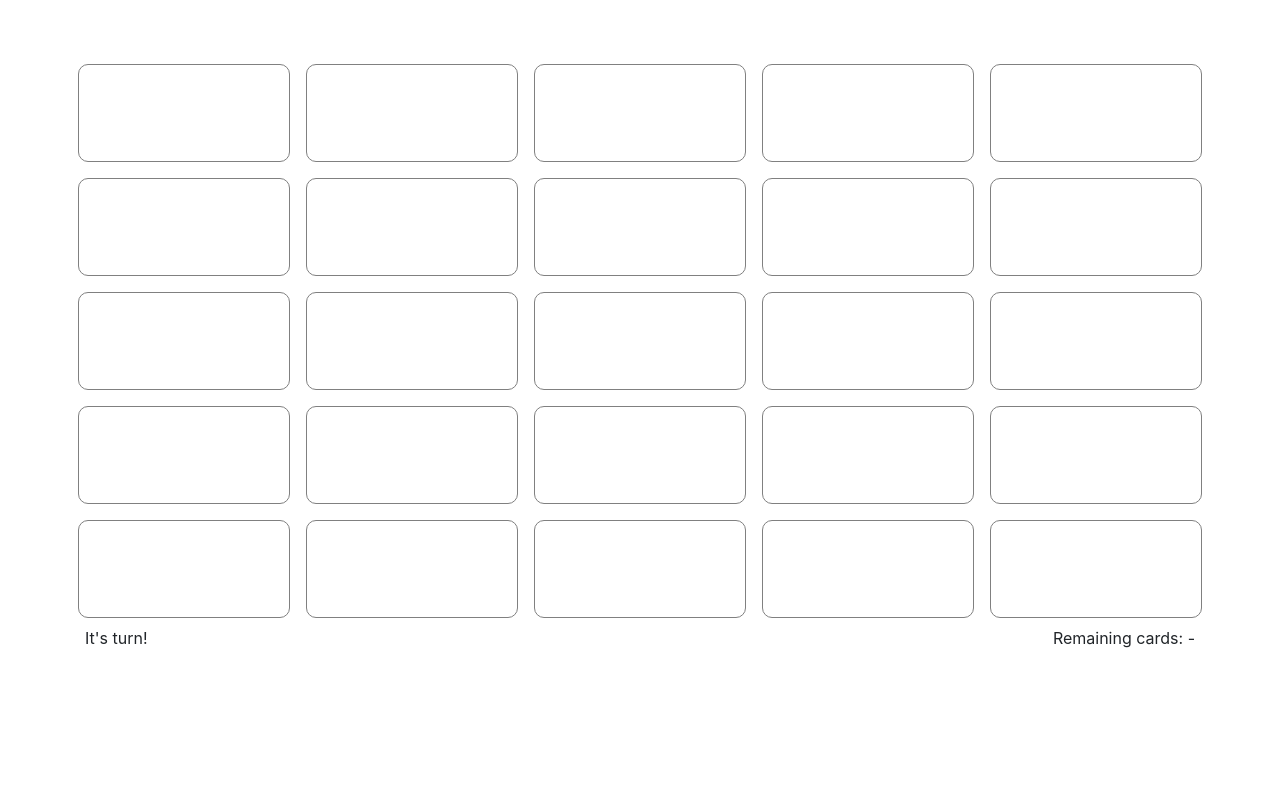
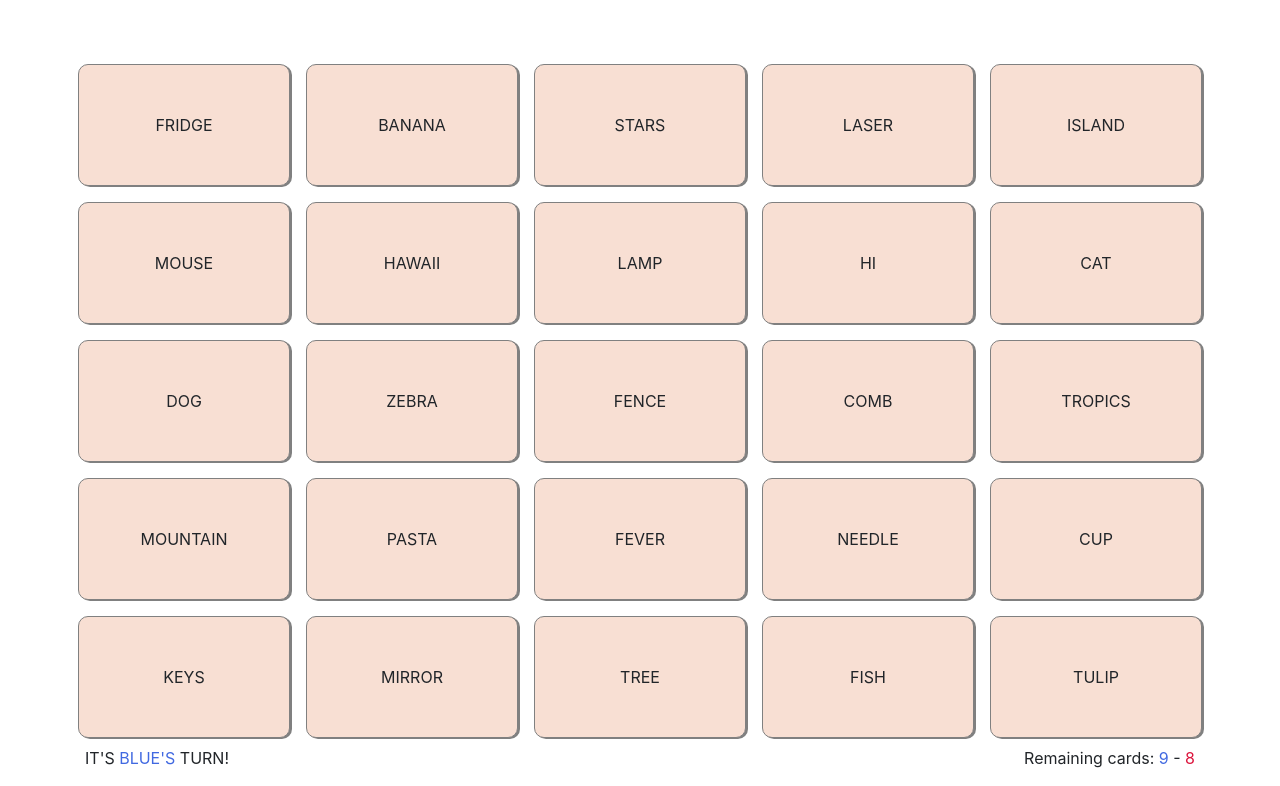
Before and after one commit to essleeung/codenames, a website: page index.html in a window 1280 px wide. Shown: the part 56-842 px from the top of the page. Before the commit the page ends 800 px from the top, so only its background shows below. Drawn offline with nearby package versions, Linux system fonts and the light colour scheme.

Commit message:
player view ready to start game

```diff
--- a/css/style.css
+++ b/css/style.css
@@ -3,6 +3,24 @@
   }
 .col {
     border: 1px solid grey;
+    box-shadow: 2px 1px 0 grey;
     border-radius: 10px;
+    background-color: #F8DFD3;
 
 }
+.blue-font {
+  color: royalblue;
+}
+.red-font {
+  color: crimson;
+}
+
+.spy-blue {
+  border: 3px solid royalblue;
+}
+.spy-red {
+  border: 3px solid crimson;
+}
+.spy-assassin {
+  border: 3px solid black;
+}
--- a/index.html
+++ b/index.html
@@ -19,53 +19,52 @@
                 <a class="nav-item pr-3 pt-2" href="./rules.html">Rules</a>
                 <div class="btn-group btn-group-toggle" data-toggle="buttons">
                     <label class="btn btn-info">
-                        <input type="radio" name="view" class="nav-item" id="spymaster-mode"
-                            aria-pressed="true">Spymaster
+                        <input type="radio" name="view" class="nav-item" id="spymaster-mode">Spymaster
                     </label>
                     <label class="btn btn-info">
-                        <input type="radio" name="view" class="nav-item" id="player-mode">Player
+                        <input type="radio" name="view" class="nav-item" id="player-mode" checked>Player
                     </label>
                 </div>
             </div>
         </nav>
     </header>
-    <div class="game-board container">
-        <div class="row mt-5">
-            <div id="box1" class="col m-2 py-5 px-2"></div>
-            <div id="box2" class="col m-2 py-5 px-2"></div>
-            <div id="box3" class="col m-2 py-5 px-2"></div>
-            <div id="box4" class="col m-2 py-5 px-2"></div>
-            <div id="box5" class="col m-2 py-5 px-2"></div>
+    <div class="container">
+        <div class="row mt-5 text-center text-uppercase" id='board'>
+            <div id="1" class="col m-2 py-5 px-2"></div>
+            <div id="2" class="col m-2 py-5 px-2"></div>
+            <div id="3" class="col m-2 py-5 px-2"></div>
+            <div id="4" class="col m-2 py-5 px-2"></div>
+            <div id="5" class="col m-2 py-5 px-2"></div>
             <div class="w-100"></div>
-            <div id="box6" class="col m-2 py-5 px-2"></div>
-            <div id="box7" class="col m-2 py-5 px-2"></div>
-            <div id="box8" class="col m-2 py-5 px-2"></div>
-            <div id="box9" class="col m-2 py-5 px-2"></div>
-            <div id="box10" class="col m-2 py-5 px-2"></div>
+            <div id="6" class="col m-2 py-5 px-2"></div>
+            <div id="7" class="col m-2 py-5 px-2"></div>
+            <div id="8" class="col m-2 py-5 px-2"></div>
+            <div id="9" class="col m-2 py-5 px-2"></div>
+            <div id="10" class="col m-2 py-5 px-2"></div>
             <div class="w-100"></div>
-            <div id="box11" class="col m-2 py-5 px-2"></div>
-            <div id="box12" class="col m-2 py-5 px-2"></div>
-            <div id="box13" class="col m-2 py-5 px-2"></div>
-            <div id="box14" class="col m-2 py-5 px-2"></div>
-            <div id="box15" class="col m-2 py-5 px-2"></div>
+            <div id="11" class="col m-2 py-5 px-2"></div>
+            <div id="12" class="col m-2 py-5 px-2"></div>
+            <div id="13" class="col m-2 py-5 px-2"></div>
+            <div id="14" class="col m-2 py-5 px-2"></div>
+            <div id="15" class="col m-2 py-5 px-2"></div>
             <div class="w-100"></div>
-            <div id="box16" class="col m-2 py-5 px-2"></div>
-            <div id="box17" class="col m-2 py-5 px-2"></div>
-            <div id="box18" class="col m-2 py-5 px-2"></div>
-            <div id="box19" class="col m-2 py-5 px-2"></div>
-            <div id="box20" class="col m-2 py-5 px-2"></div>
+            <div id="16" class="col m-2 py-5 px-2"></div>
+            <div id="17" class="col m-2 py-5 px-2"></div>
+            <div id="18" class="col m-2 py-5 px-2"></div>
+            <div id="19" class="col m-2 py-5 px-2"></div>
+            <div id="20" class="col m-2 py-5 px-2"></div>
             <div class="w-100"></div>
-            <div id="box21" class="col m-2 py-5 px-2"></div>
-            <div id="box22" class="col m-2 py-5 px-2"></div>
-            <div id="box23" class="col m-2 py-5 px-2"></div>
-            <div id="box24" class="col m-2 py-5 px-2"></div>
-            <div id="box25" class="col m-2 py-5 px-2"></div>
+            <div id="21" class="col m-2 py-5 px-2"></div>
+            <div id="22" class="col m-2 py-5 px-2"></div>
+            <div id="23" class="col m-2 py-5 px-2"></div>
+            <div id="24" class="col m-2 py-5 px-2"></div>
+            <div id="25" class="col m-2 py-5 px-2"></div>
         </div>
         <div class="turn-container float-left">
-            <p>It's <span id='color-turn'></span> turn!</p>
+            <p class="text-uppercase">It's <span id="currentPlayer"></span> turn!</p>
         </div>
         <div class="remaining-cards float-right"
-            <p>Remaining cards: <span id="Red"></span> - <span id="blue"></span></p>
+            <p>Remaining cards: <span id="blue" class="blue-font"></span> - <span id="red" class="red-font"></span></p>
         </div>
     </div>
 
@@ -73,7 +72,10 @@
     <script src='https://ajax.googleapis.com/ajax/libs/jquery/3.4.1/jquery.min.js'></script>
     <script src="https://stackpath.bootstrapcdn.com/bootstrap/4.4.1/js/bootstrap.min.js"></script>
     <script src="https://stackpath.bootstrapcdn.com/bootstrap/4.4.1/js/bootstrap.bundle.min.js"></script>
+    <!-- <script src="./js/words.js"></script> -->
     <script src="./js/script.js"></script>
+    <script src="./js/toggle.js"></script>
+    <!-- <script src="./js/words.js"></script> -->
 </body>
 
 </html>
--- a/js/script.js
+++ b/js/script.js
@@ -0,0 +1,78 @@
+//get words from text file
+
+//TO REMOVE: while getting that sorted use this random array
+var gameWords = ['fridge', 'banana', 'stars', 'laser', 'island', 'mouse', 'Hawaii', 'lamp','hi', 'cat', 'dog', 'zebra', 'fence', 'comb', 'tropics', 'mountain', 'pasta', 'fever', 'needle', 'cup', 'keys', 'mirror', 'tree', 'fish', 'tulip']
+let board = document.getElementsByClassName('col')
+let currentPlayer = ''
+let newWords = []
+
+//team constructor
+class Team {
+    constructor(color) {
+        this.teamName = color
+        this.words = []
+        this.remainingCards = 0
+    }
+}
+//create red & blue
+var red = new Team('red')
+var blue = new Team('blue')
+
+//function to print words onto board
+const printWords = () => {
+    for (let i = 0; i < gameWords.length; i++) {
+        board[i].textContent = gameWords[i];
+    }
+}
+
+//shuffle words into new array
+const shuffle = (array) => {
+  while (newWords.length < 25) {
+    let index = Math.floor(Math.random() * array.length)
+    if (!newWords.includes(array[index])) {
+      newWords.push(array[index])
+    }
+  } return newWords
+}
+
+//game start function
+const startGame = () => {
+    printWords()
+    shuffle(gameWords)
+
+    //randomize who goes first & set game board accordingly. first team gets 9 cards, 2nd team gets 8, 7 for the bystander & 1 card for the assassin
+    if (Math.random() < 0.5) {
+        currentPlayer = 'red'
+        //set current player to match color
+        document.getElementById('currentPlayer').setAttribute('class', 'red-font')
+        red.words = newWords.splice(0,9)
+        red.remainingCards = 9
+        blue.words = newWords.splice(0,8)
+        blue.remainingCards = 8
+        bystander = newWords.splice(0,7)
+        assassin = newWords.splice(0,1)
+        console.log("bystander: " + bystander)
+        console.log("assassin: " + assassin)
+        console.log (red)
+        console.log (blue)
+    } else {
+        currentPlayer = 'blue'
+        document.getElementById('currentPlayer').setAttribute('class', 'blue-font')
+        blue.words = newWords.splice(0,9)
+        blue.remainingCards = 9
+        red.words = newWords.splice(0,8)
+        red.remainingCards = 8
+        bystander = newWords.splice(0,7)
+        assassin = newWords.splice(0,1)
+        console.log("bystander: " + bystander)
+        console.log("assassin: " + assassin)
+        console.log (red)
+        console.log (blue)
+    } //print current player onto board & remaining cards
+    document.getElementById('currentPlayer').textContent = currentPlayer +"'s"
+    document.getElementById('blue').textContent = blue.remainingCards
+    document.getElementById('red').textContent = red.remainingCards
+}
+
+//start game on dom content load
+document.addEventListener('DOMContentLoaded', startGame)
--- /dev/null
+++ b/js/toggle.js
@@ -0,0 +1,13 @@
+//spymaster toggle view
+const toggleView = () => {
+    //identify red words
+    // for (let i = 0; i < 25; i++) {
+    //     if (gameWords.includes(red.words)) {
+    //     }
+    // }
+    console.log('hi')
+}
+
+
+//add event listener on spymaster button
+document.getElementById('spymaster-mode').addEventListener('click', toggleView)
```
Also changed, not shown: js/words.js (added, +28 -0 lines), package.json (added, +25 -0 lines), 1 other file.
